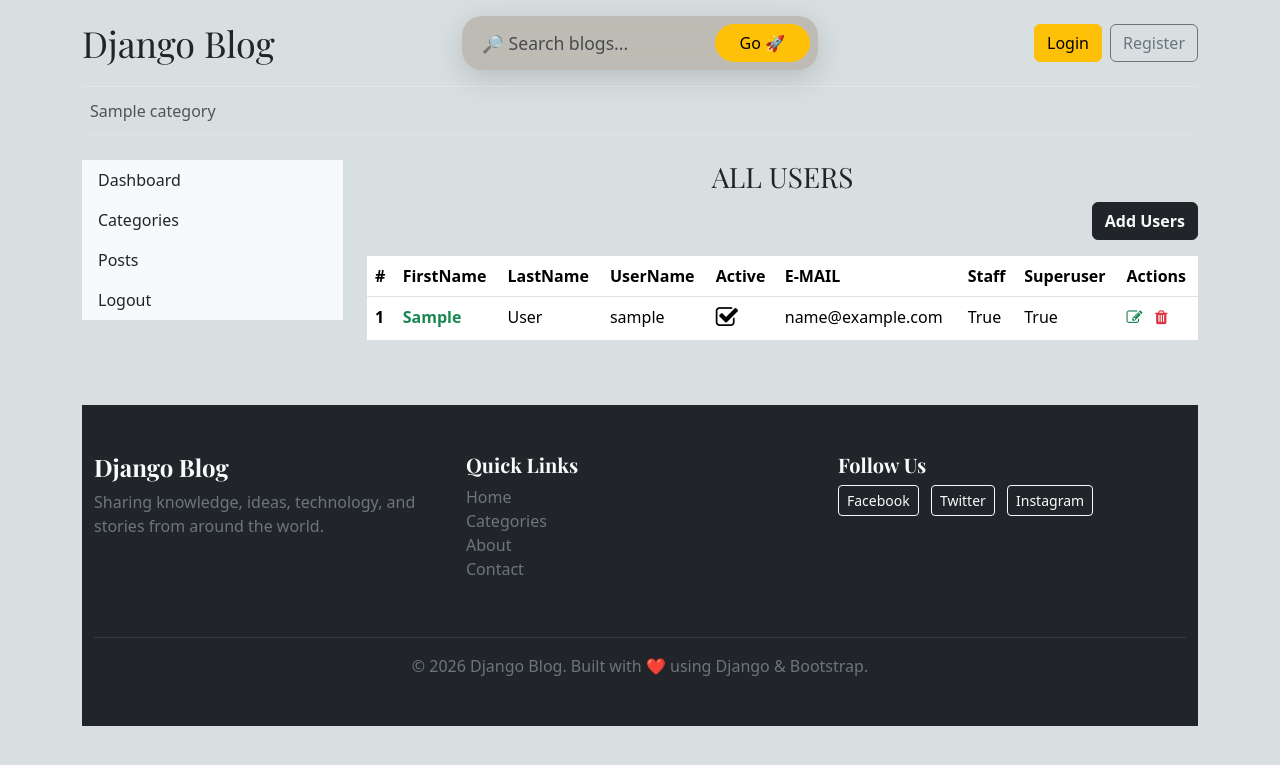
After one commit to HIM9098/django-blog, a Django app: page /dashboard/users/ in a window 1280 px wide. The commit adds this page. Shown: the top 765 px of the page. Run offline with Django 5.2, Linux system fonts and the light colour scheme; tables that the repository leaves empty hold one stand-in row (values such as "Sample post").

Commit message:
made the edit and delete icon workable/functionable

```diff
--- a/blog_main/views.py
+++ b/blog_main/views.py
@@ -21,7 +21,7 @@ def register(request):
         form = UserRegistrationForm(request.POST)
         if form.is_valid():
             form.save()
-            return HttpResponse('User registered successfully')
+            return  redirect('login')
     else:
         form = UserRegistrationForm()
     context = {
--- a/dashboards/urls.py
+++ b/dashboards/urls.py
@@ -18,5 +18,10 @@ urlpatterns= [
     path('blog/edit_blog/<int:id>/', views.edit_blog, name = "edit_blog"),
     path('blog/delete_blog/<int:id>/', views.delete_blog, name = "delete_blog"),
 
+    path('users/', views.users , name = "users"),
+    path('users/add_users/',views.add_users, name = "add_users"),
+    path('users/edit_user/<int:pk>/',views.edit_user, name = "edit_user"),
+    path('user/delete/<int:pk>/', views.delete_user, name = "delete_user"),
+
 
 ]
--- a/dashboards/views.py
+++ b/dashboards/views.py
@@ -1,10 +1,12 @@
+from .forms import EditUserForm
 from urllib import request
-
+from django.contrib.auth.models import User
 from django.http import HttpResponse
 from django.shortcuts import redirect, render
 from blogs.models import Category, Blog
 from django.contrib.auth.decorators import login_required
 from django.utils.text import slugify
+from .forms import AddUserForm
 
 # Create your views here.
 
@@ -135,3 +137,81 @@ def edit_blog(request, id):
 
 
 # now making the tile clickable and on clicking the it opens the psots
+# now manageing the manager dashboard 6
+
+#  users
+# @login_required(login_url="login")
+def users(request):
+    users = User.objects.all()
+
+
+    context = {
+        'users' : users
+            }
+    return render(request , "dashboards/users.html",context)
+
+def add_users (request):
+    if request.method == "POST":
+
+        firstname = request.POST['first_name']
+        lastname = request.POST['last_name']
+        username = request.POST['username']
+        email = request.POST['email']
+        password = request.POST['password1']
+
+        isactive = 'is_active' in request.POST
+        issuperuser = 'is_superuser' in request.POST
+
+        user = User.objects.create_user(
+            first_name=firstname,
+            last_name=lastname,
+            username=username,
+            email=email,
+            password=password,
+        )
+
+        user.is_active = isactive
+        user.is_superuser = issuperuser
+
+        # Needed for Django admin access
+        if issuperuser:
+            user.is_staff = True
+
+        user.save()
+
+        return redirect("users")
+    else :
+        form = AddUserForm()
+        context = {
+        'form':form
+            }
+        return render(request , 'dashboards/add_user.html',context)
+
+
+def edit_user(request, pk):
+
+    user = User.objects.get(pk=pk)
+
+    if request.method == "POST":
+
+        form = EditUserForm(request.POST, instance=user)
+
+        if form.is_valid():
+            form.save()
+            return redirect('users')
+
+    else:
+        form = EditUserForm(instance=user)
+
+    context = {
+        'form': form,
+        'user': user,
+    }
+
+    return render(request, 'dashboards/edit_user.html', context)
+
+
+def delete_user (request, pk):
+    user = User.objects.get(pk = pk )
+    user.delete()
+    return redirect('users')
--- a/templates/dashboards/blog_posts.html
+++ b/templates/dashboards/blog_posts.html
@@ -40,7 +40,7 @@
             <td>{{ blog.category }}</td>
             <td>{{ blog.crated_at }}</td>
             <td>{{ blog.status }}</td>
-            <td>{{ blog.is_featured }}</td>
+            <td>{% if blog.is_featured %}<i class="fa fa-check-square-o" style="font-size:24px"></i>{% else %}<i class="fa fa-close" style="font-size:24px"></i> {% endif %}</td>
             <td>
                 <a href="{% url 'edit_blog' blog.id %}"><i class='fa fa-edit text-success'></i></a>
                 &nbsp;
--- a/templates/dashboards/sidebar.html
+++ b/templates/dashboards/sidebar.html
@@ -1,19 +1,39 @@
 <div class="col-md-3">
-        <div class="nav flex-column nav-pills bg-light" aria-orientation= "vertical">
-
-            <a href="{% url 'dashboard' %}" class=" nav-link text-dark {% if request.path == '/dashboard/' %}bg-warning {% endif %}">
+  <div class="nav flex-column nav-pills bg-light" aria-orientation="vertical">
+    <a
+      href="{% url 'dashboard' %}"
+      class="nav-link text-dark {% if request.path == '/dashboard/' %}bg-warning {% endif %}"
+    >
       Dashboard
     </a>
 
-            <a href="{% url 'category' %}" class=" nav-link text-dark {% if '/category/' in request.path %}bg-warning {% endif %} ">
+    {% if perms.auth.view_user %}
+    <a
+      href="{% url 'users' %}"
+      class="nav-link text-dark {% if 'users'  in request.path %} bg-warning {% endif %}"
+    >
+      Users
+    </a>
+
+    {% endif %}
+    <a
+      href="{% url 'category' %}"
+      class="nav-link text-dark {% if '/category/' in request.path %}bg-warning {% endif %}"
+    >
       Categories
     </a>
 
-            <a href="{% url 'blog_posts' %}" class=" nav-link text-dark {% if '/blog/' in request.path %}bg-warning {% endif %} ">
+    <a
+      href="{% url 'blog_posts' %}"
+      class="nav-link text-dark {% if '/blog/' in request.path %}bg-warning {% endif %}"
+    >
       Posts
     </a>
 
-            <a href="{% url 'logout' %}" class=" nav-link text-dark {% if '/logout/' in request.path %}bg-warning {% endif %} ">
+    <a
+      href="{% url 'logout' %}"
+      class="nav-link text-dark {% if '/logout/' in request.path %}bg-warning {% endif %}"
+    >
       Logout
     </a>
   </div>
--- /dev/null
+++ b/templates/dashboards/users.html
@@ -0,0 +1,62 @@
+{% extends 'base.html' %} {% block content %}
+<div class="row">
+  {% include 'dashboards/sidebar.html' %}
+
+  <!-- Right Side -->
+  <div class="col-md-9">
+    <h3 class="text-center text-uppercase font-weight-bold">All Users</h3>
+
+    <a href="{% url 'add_users'%}" class="btn btn-dark text-light float-end mb-3">
+      <b>Add Users</b>
+    </a>
+
+    <table class="table table-hover">
+      <thead>
+        <tr>
+          <th>#</th>
+          <th>FirstName</th>
+          <th>LastName</th>
+          <th>UserName</th>
+          <th>Active</th>
+          <th>E-MAIL</th>
+          <th>Staff</th>
+          <th>Superuser</th>
+          <th>Actions</th>
+        </tr>
+      </thead>
+
+      <tbody>
+        {% for users in users %}
+        <tr>
+          <th scope="row">{{ forloop.counter }}</th>
+          <td>
+            <a href="#" class="text-success text-decoration-none"
+              ><b>{{users.first_name}}</b></a
+            >
+          </td>
+          <td>{{ users.last_name }}</td>
+          <td>{{users.username}}</td>
+          <td>
+            {% if users.is_active %}<i
+              class="fa fa-check-square-o"
+              style="font-size: 24px"></i>
+            {% else %}
+            <i class="fa fa-close" style="font-size: 24px"></i>
+            {% endif %}
+          </td>
+
+          <td>{{users.email}}</td>
+          <td>{{users.is_staff}}</td>
+          <td>{{users.is_superuser}}</td>
+          <td>
+            <a href="{% url 'edit_user' users.id %}"><i class="fa fa-edit text-success"></i></a>
+            &nbsp;
+            <a href="{% url 'delete_user' users.id %}"><i class="fa fa-trash text-danger"></i></a>
+          </td>
+        </tr>
+        {% endfor %}
+      </tbody>
+    </table>
+  </div>
+</div>
+{% endblock %}
```
Also changed, not shown: dashboards/forms.py (added, +24 -0 lines), templates/dashboards/add_user.html (added, +14 -0 lines), templates/dashboards/edit_user.html (added, +14 -0 lines), blogs/models.py (line endings or trailing spaces). Lines whose indentation alone changed are shown as unchanged.
